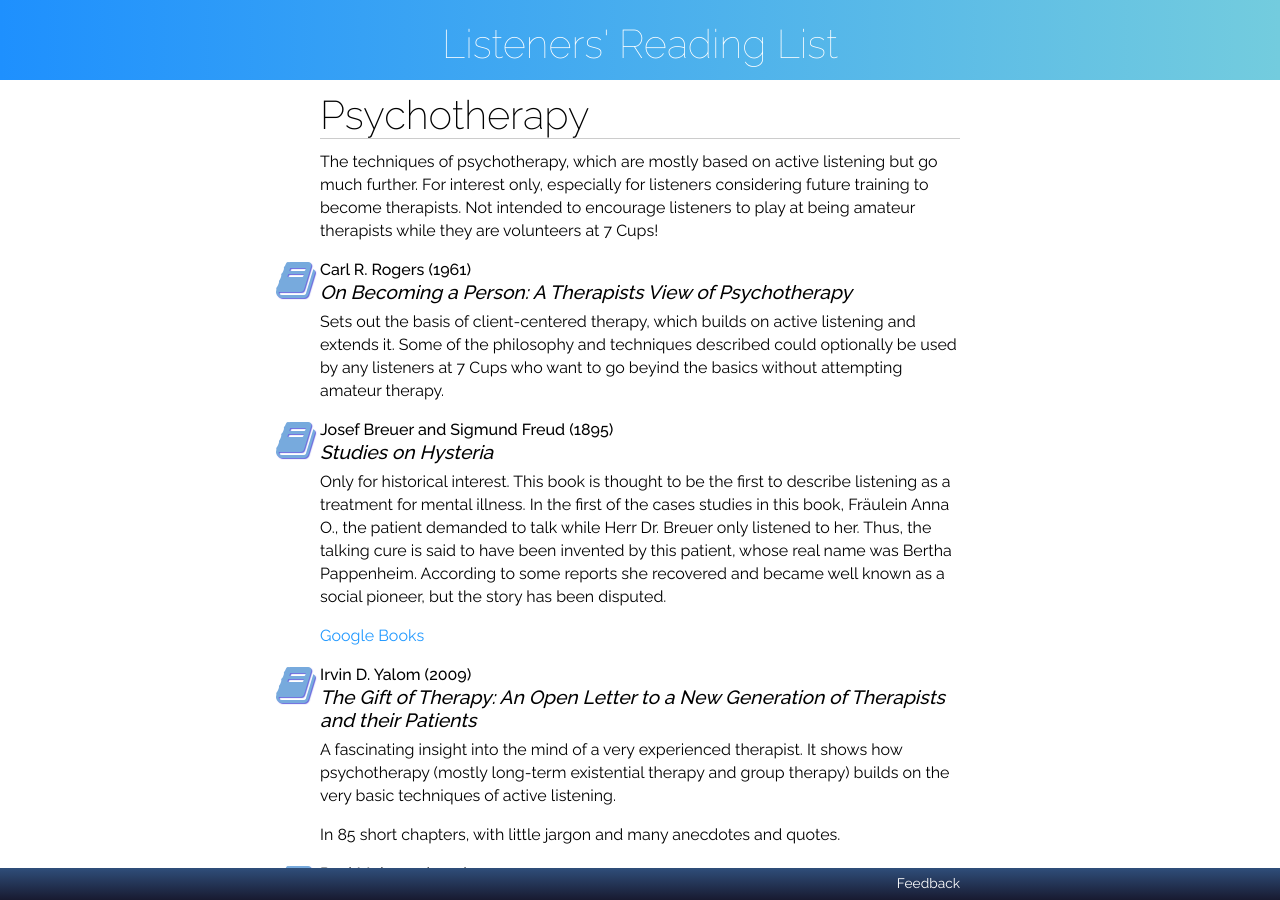
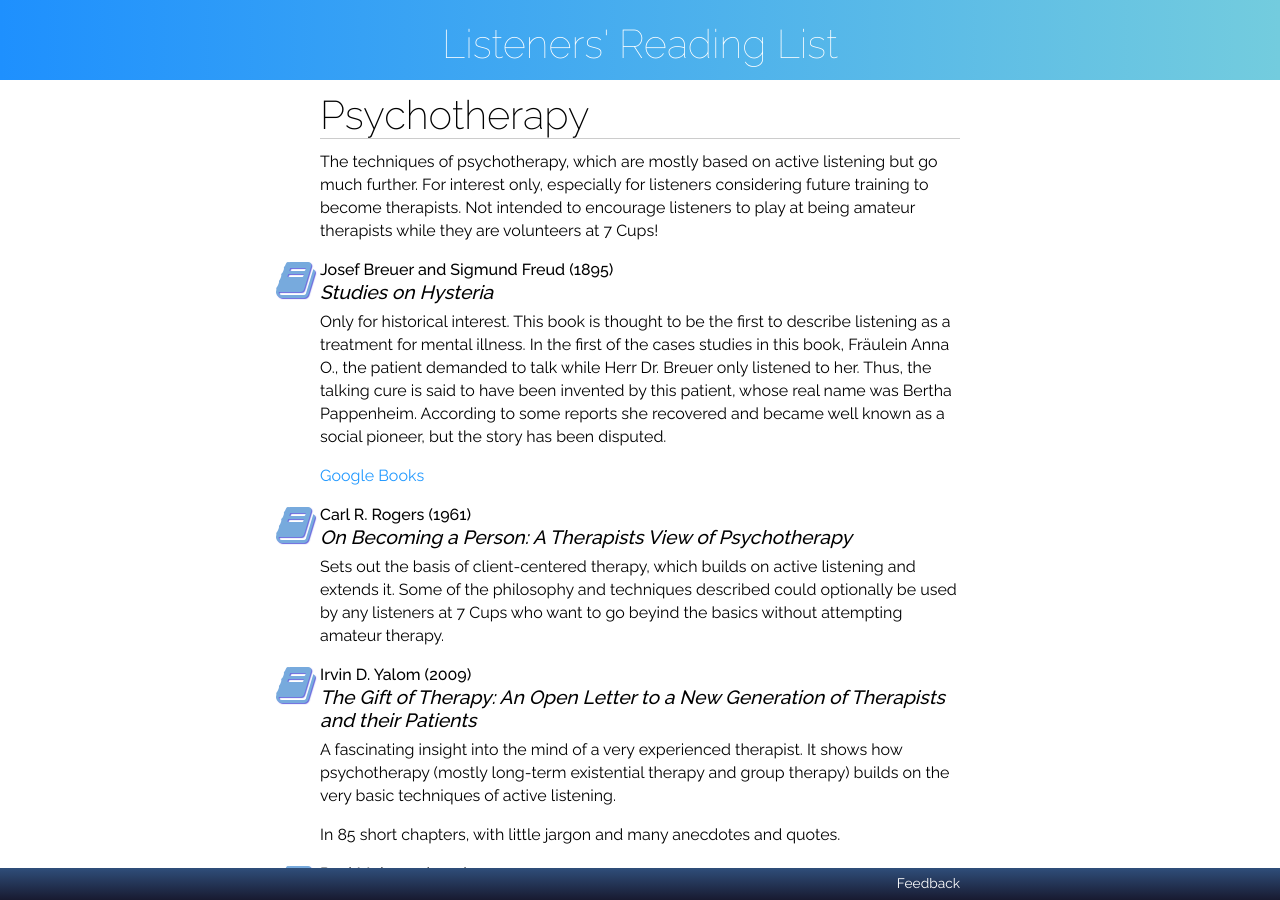
Before and after one commit to RarelyCharlie/rarelycharlie.github.io, a Jekyll site: the page built from books.md, in a window 1280 px wide and 900 px high, scrolled down 2486 px. Built offline with Jekyll 4.4.1, drawn with Linux system fonts in a browser that asks for light colours.

Commit message:
sequence

```diff
--- a/books.md
+++ b/books.md
@@ -88,15 +88,15 @@ First-hand account of living with bipolar disorder, by a renowned clinical psych
 
 The techniques of psychotherapy, which are mostly based on active listening but go much further. For interest only, especially for listeners considering future training to become therapists. Not intended to encourage listeners to play at being amateur therapists while they are volunteers at 7 Cups!
 
-#### Carl R. Rogers (1961) _On Becoming a Person: A Therapists View of Psychotherapy_
-
-Sets out the basis of client-centered therapy, which builds on active listening and extends it. Some of the philosophy and techniques described could optionally be used by any listeners at 7 Cups who want to go beyind the basics without attempting amateur therapy.
-
 #### Josef Breuer and Sigmund Freud (1895) _Studies on Hysteria_
 
 Only for historical interest. This book is thought to be the first to describe listening as a treatment for mental illness. In the first of the cases studies in this book, Fräulein Anna O., the patient demanded to talk while Herr Dr. Breuer only listened to her. Thus, the talking cure is said to have been invented by this patient, whose real name was Bertha Pappenheim. According to some reports she recovered and became well known as a social pioneer, but the story has been disputed.
 
 [Google Books](https://books.google.com/books/about/Studies_On_Hysteria.html?id=AO_X3hZn5YwC)
+
+#### Carl R. Rogers (1961) _On Becoming a Person: A Therapists View of Psychotherapy_
+
+Sets out the basis of client-centered therapy, which builds on active listening and extends it. Some of the philosophy and techniques described could optionally be used by any listeners at 7 Cups who want to go beyind the basics without attempting amateur therapy.
 
 #### Irvin D. Yalom (2009) _The Gift of Therapy: An Open Letter to a New Generation of Therapists and their Patients_
 
```
